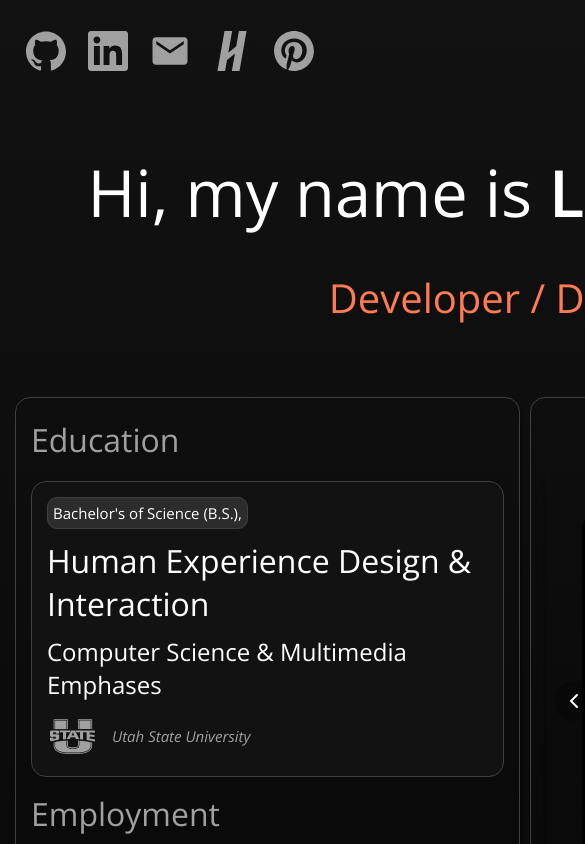
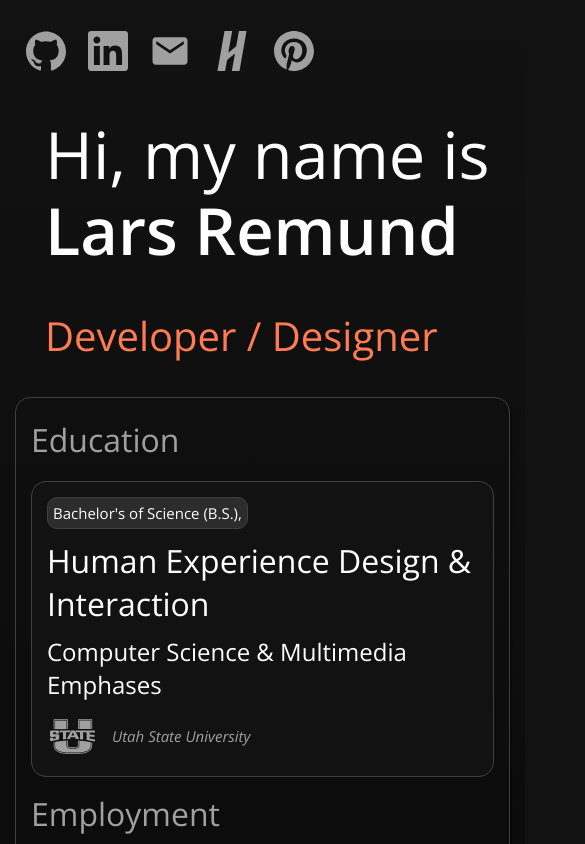
Before and after one commit to laremund/portfolio-vite, a React (Vite) app: page / in a window 390 px wide. Shown: the top 844 px of the page, 585 px wide, since content can reach past the window. Built offline with nearby package versions, Linux system fonts and the light colour scheme.

Commit message:
Last of the changes I need to make to styling before launch, added media queries to handle smaller windows, mobile is a little off but I'll work on that later

```diff
--- a/src/App.css
+++ b/src/App.css
@@ -61,6 +61,10 @@ h1 {
 
 .bold-h1 {
   font-weight: 600;
+}
+
+.mobile-h1 {
+  display: none;
 }
 
 h2 {
@@ -132,14 +136,14 @@ body {
   justify-content: center;
   align-items: center;
   display: flex;
-  min-width: 1050px;
+  /* min-width: 1050px; */
 }
 /* -| root */
 #root {
   background: linear-gradient(to top, var(--background), var(--background-secondary));
   /* background-attachment: fixed; */
   flex: 0 auto;
-  min-width: 320px;
+  min-width: 400px;
   max-width: 1400px;
   padding: 15px;
 }
@@ -278,7 +282,7 @@ body {
   /* height: 25vh; */
   display: flex;
   flex-direction: column;
-  grid-row: 1 / 3;
+  /* grid-row: 1 / 3; */
   min-width: 340px;
   padding: 15px;
 }
@@ -298,3 +302,46 @@ body {
       margin-bottom: 10px;
       display: flex;
 }
+
+@media screen and (max-width: 1050px) {
+  body {
+    min-width: 525px;
+  }
+  .main-grid-section {
+      grid-column-gap: 10px;
+      grid-row-gap: 10px;
+      grid-template-rows: auto auto;
+      grid-template-columns: 1fr;
+      /* grid-auto-columns: 1fr; */
+      /* grid-auto-flow: column; */
+      display: grid;
+      margin-bottom: 20px;
+    }
+    .resume-box {
+      grid-column-gap: 0px;
+      grid-row-gap: 0px;
+      border: 1px solid var(--border);
+      border-radius: 15px;
+      flex-flow: column;
+      justify-content: space-between;
+      align-items: center;
+      padding: 15px;
+      display: flex;
+      box-shadow: 2px 2px 1px #0000004d;
+      grid-row: 1;
+      min-width: 340px;
+    }
+}
+
+@media screen and (max-width: 885px) {
+  .heading-box {
+    align-items: flex-start;
+    margin-left: 30px;
+  }
+  .desktop-h1 {
+    display: none;
+  }
+  .mobile-h1 {
+    display: block;
+  }
+}
--- a/src/App.jsx
+++ b/src/App.jsx
@@ -57,7 +57,10 @@ function App() {
         </div>
         <div className='intro-headshot-section'>
             <div className='heading-box'>
-                    <h1>Hi, my name is <span className="bold-h1">Lars Remund</span></h1>
+                    <h1 className="desktop-h1">Hi, my name is <span className="bold-h1">Lars Remund</span></h1>
+                    <h1 className="mobile-h1">
+                        Hi, my name is <br/><span className="bold-h1">Lars Remund</span>
+                    </h1>
                     <h2 className="special-h2">Developer / Designer</h2>
             </div>
         </div>
--- a/src/assets/components/LightboxSlideshow.css
+++ b/src/assets/components/LightboxSlideshow.css
@@ -58,7 +58,6 @@
 
 /* Description text */
 /* .lightbox-description {
-    color: #374151;
 } */
 
 /* Left navigation */
```
